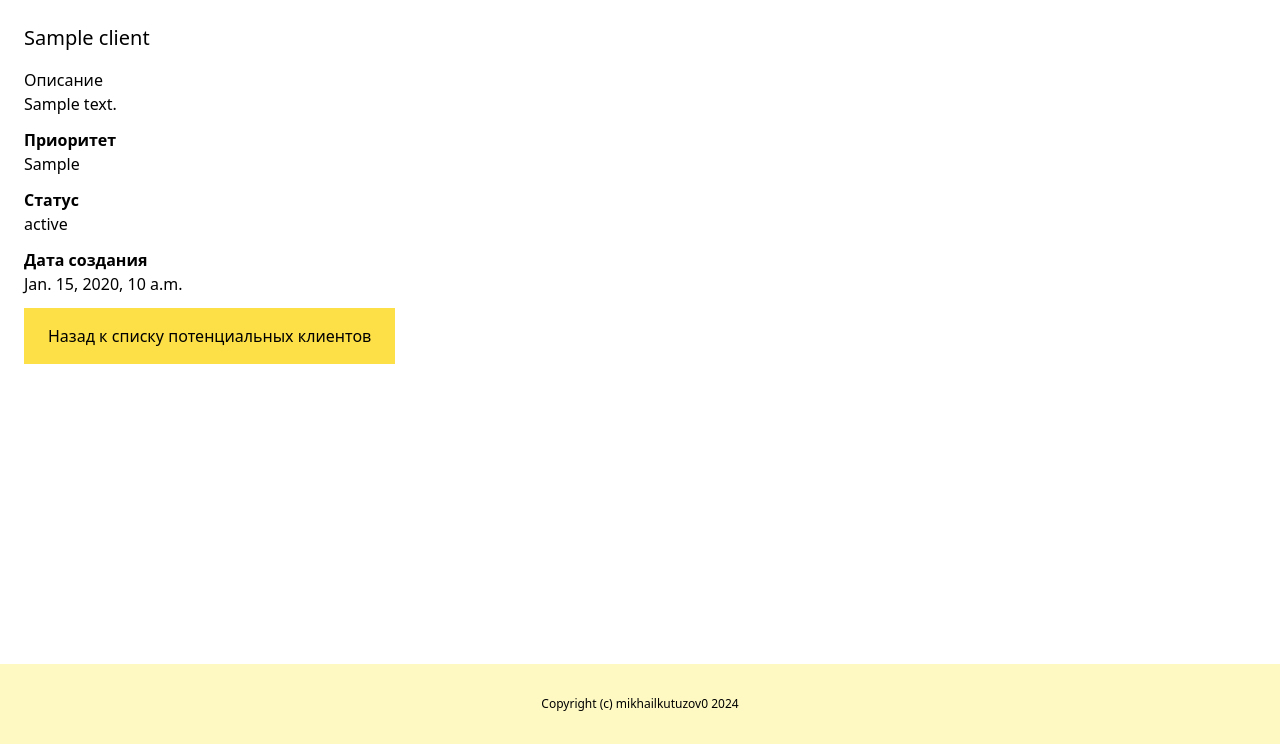
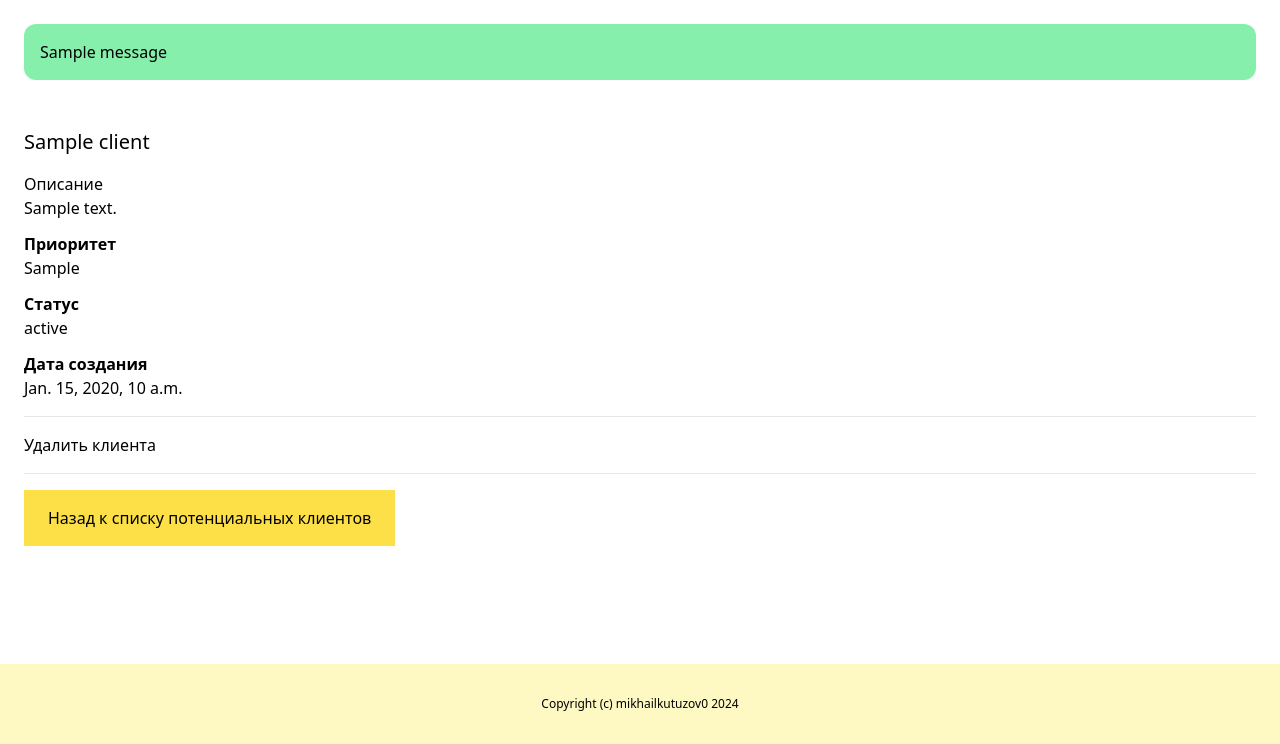
Before and after one commit to mikhailkutuzov0/django-easy-CRM, a Django app: template prospectiveclient/templates/prospectiveclient/client_detail.html in a window 1280 px wide. Shown: the part 56-800 px from the top of the page. Run offline with Django 4.2, Linux system fonts and the light colour scheme; the template is opened without the code that fills it: most values are stand-ins (such as "Sample title", 1, 10 or a date in 2020); one stand-in notice (Sample message) is shown; some libraries are stand-ins or nearby versions.

Commit message:
delete prospective clients

```diff
--- a/prospectiveclient/templates/prospectiveclient/client_detail.html
+++ b/prospectiveclient/templates/prospectiveclient/client_detail.html
@@ -19,6 +19,9 @@
             <p class="font-semibold">Измененен статус</p>
             <p class="mb-3">{{ client.modified_at }}</p>
         {% endif %}
+        <hr class="my-4">
+        <a href="{% url "prospectiveclient:client-delete" client.id %}">Удалить клиента</a>
+        <hr class="my-4">
         <a href="{% url "prospectiveclient:all" %}"
            class="inline-block py-4 px-6 bg-yellow-300">Назад к списку потенциальных клиентов</a>
     </div>
--- a/prospectiveclient/urls.py
+++ b/prospectiveclient/urls.py
@@ -6,5 +6,10 @@ app_name = 'prospectiveclient'  # Пространство имен для URL-
 urlpatterns = [
     path('', views.all_prospective_client, name='all'),
     path('<int:pk>/', views.prospective_client_detail, name='client-detail'),
+    path(
+        '<int:pk>/delete/',
+        views.delete_prospective_client,
+        name='client-delete'
+    ),
     path('add/', views.add_prospective_client, name='add-new'),
 ]
--- a/templates/base.html
+++ b/templates/base.html
@@ -25,6 +25,11 @@
                 {% endif %}
             </div>
         </nav>
+        {% if messages %}
+            <div class="py-6 px-6">
+                {% for message in messages %}<div class="py-4 px-4 bg-green-300 rounded-xl">{{ message }}</div>{% endfor %}
+            </div>
+        {% endif %}
         {% block content %}
         {% endblock content %}
         <footer class="py-8 text-center bg-yellow-100 fixed inset-x-0 bottom-0">
```
Also changed, not shown: prospectiveclient/views.py (+11 -1 lines).
